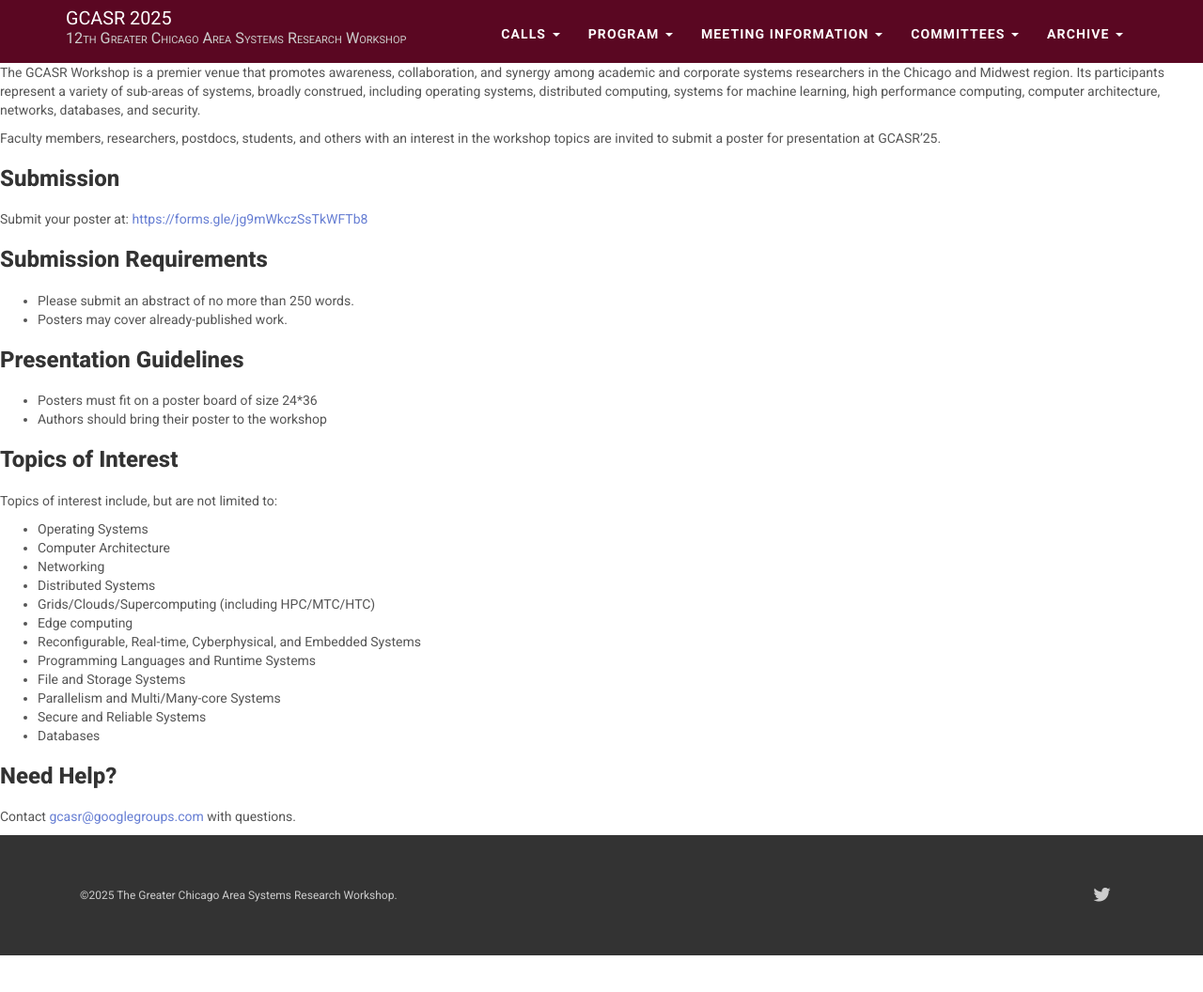
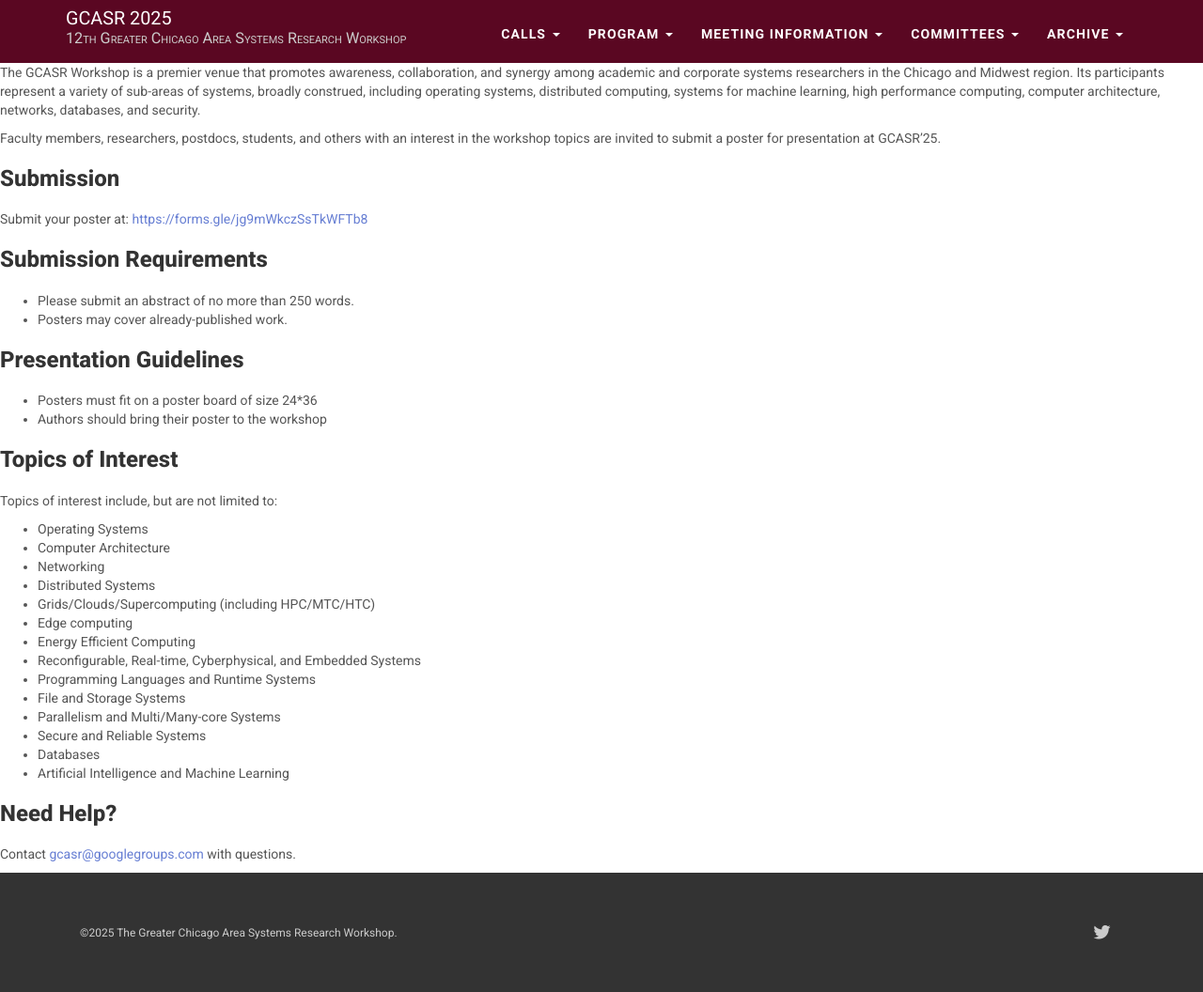
Before and after one commit to gcasr/2025, a Jekyll site: the page built from pages/call_for_posters.md, in a window 1280 px wide and 1057 px high. Shown: the whole window at 94% size. Built offline with Jekyll 4.4.1, drawn with Linux system fonts in a browser that asks for light colours; nearby versions of some CDN libraries; our own code applies the rules of GitHub Pages for plain Markdown files; library files that are not in the unit come from our copies.

Commit message:
Update topics

```diff
--- a/pages/call_for_posters.md
+++ b/pages/call_for_posters.md
@@ -26,12 +26,14 @@
 - Distributed Systems
 - Grids/Clouds/Supercomputing (including HPC/MTC/HTC)
 - Edge computing
+- Energy Efficient Computing
 - Reconfigurable, Real-time, Cyberphysical, and Embedded Systems
 - Programming Languages and Runtime Systems
 - File and Storage Systems
 - Parallelism and Multi/Many-core Systems
 - Secure and Reliable Systems
 - Databases
+- Artificial Intelligence and Machine Learning
 
 ### Need Help?
 
```
